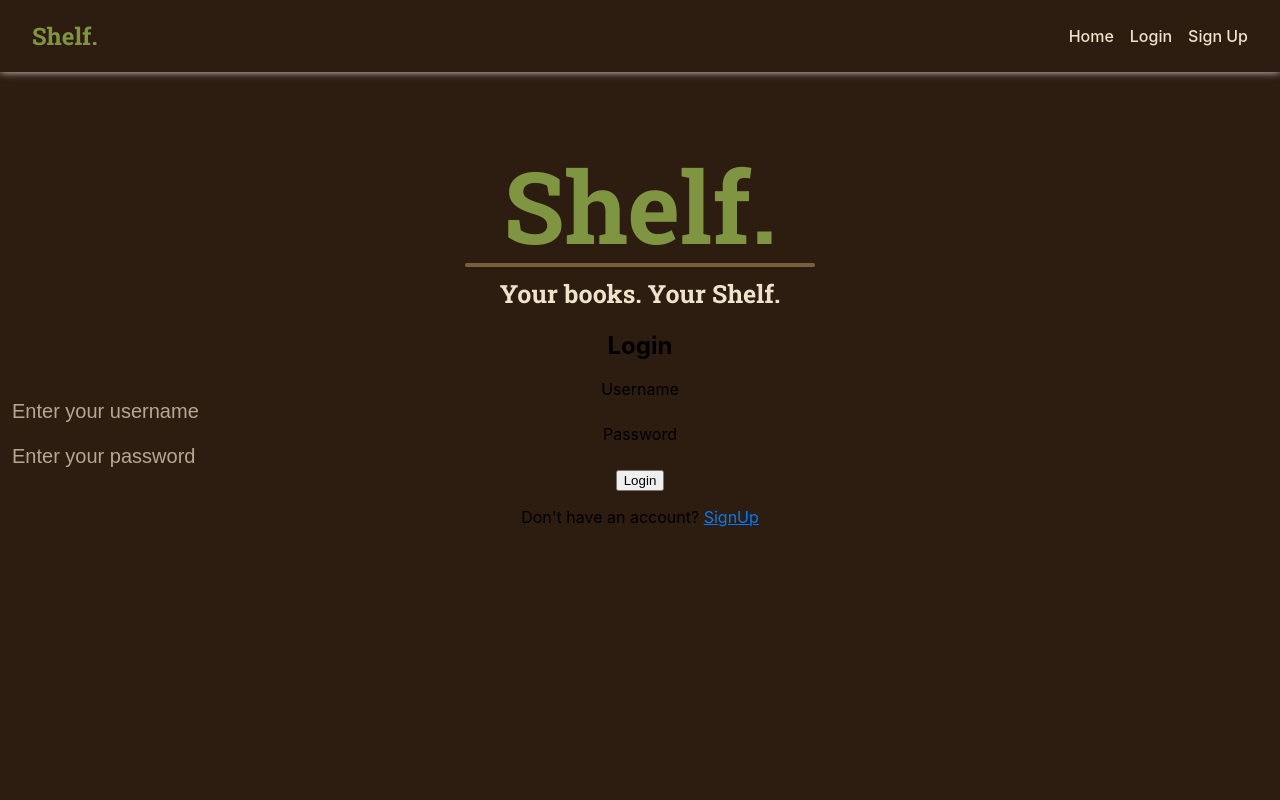
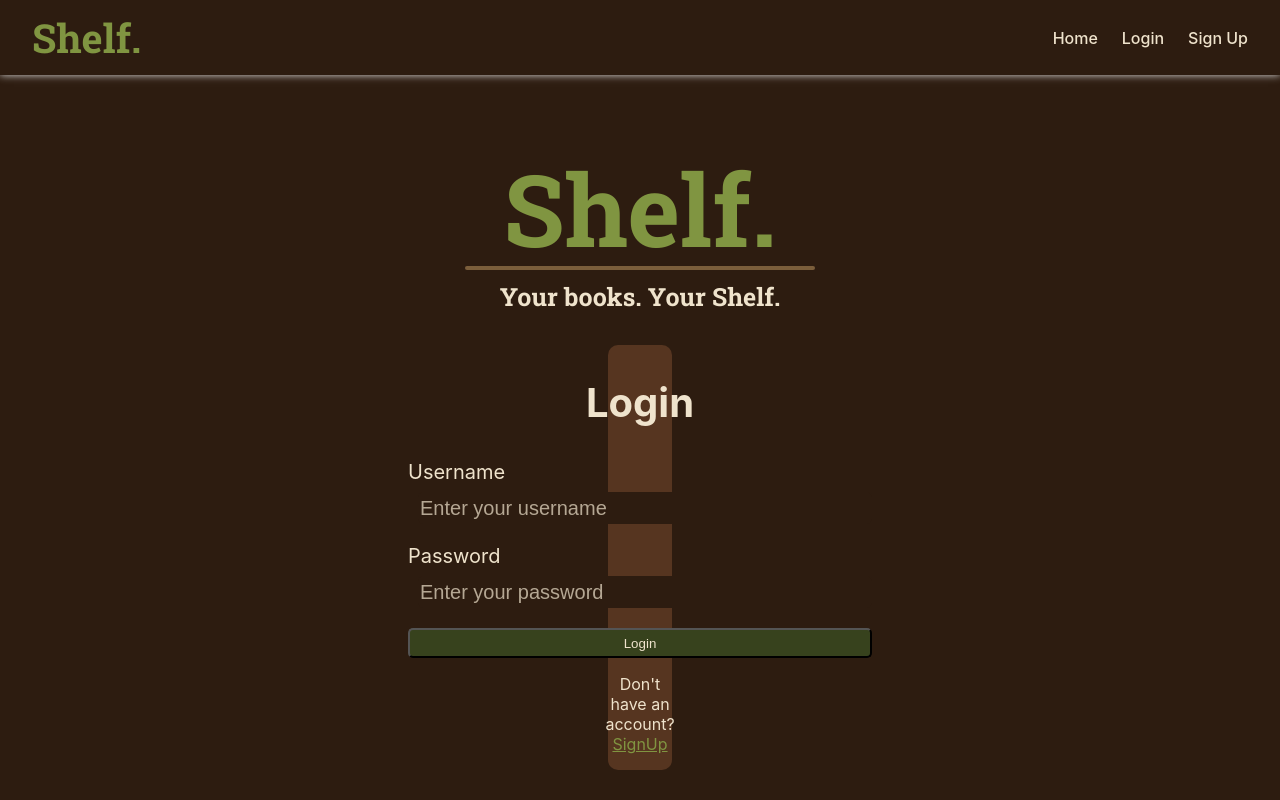
Before and after one commit to JonahIrons/Shelf., a React (Create React App) app in the folder bookshelf-app/frontend/: page /login in a window 1280 px wide. Built offline with nearby package versions, Linux system fonts and the light colour scheme.

Commit message:
Added login/signup styling
Added styling to the login/signup pages.

```diff
--- a/bookshelf-app/frontend/src/App.css
+++ b/bookshelf-app/frontend/src/App.css
@@ -6,6 +6,7 @@
   --moss-green: #607031ff;
   --feldgrau: #4e5e53ff;
   --dark-moss-green: rgb(55, 66, 29);
+  --light-bistre: rgb(86, 53, 32);
 
   /* CSS HSL */
   --bistre: hsla(24, 47%, 12%, 1);
--- a/bookshelf-app/frontend/src/components/LoginSignup/Login.css
+++ b/bookshelf-app/frontend/src/components/LoginSignup/Login.css
@@ -0,0 +1,68 @@
+.login-container {
+    background-color: var(--light-bistre);
+    display: flex;
+    flex-direction: column;
+    align-items: center;
+    text-align: left;
+    margin-top: 2rem;
+    margin-left: 38rem;
+    margin-right: 38rem;
+    border-radius: 10px;
+}
+
+h2 {
+    font-size: 40px;
+    color: var(--pearl);
+}
+
+.form-group {
+    padding-bottom: 20px;
+    display: flex;
+    flex-direction: column;
+}
+
+.form-group input {
+    background-color: var(--bistre);
+    width: 450px;
+    border-radius: 5px;
+    height: 30px;
+    display: flex;
+    align-items: center;
+}
+
+.form-group label {
+    color: var(--pearl);
+    font-size: 20px;
+    margin-bottom: 8px;
+}
+
+input::placeholder {
+    color: var(--pearl);
+    opacity: 0.7;
+}
+
+.login-container button {
+    background-color: var(--dark-moss-green);
+    color: var(--pearl);
+    border-radius: 5px;
+    align-items: center;
+    width: 100%;
+    height: 30px;
+    transition: 0.3s;
+}
+
+.login-container button:hover {
+    background-color: var(--light-bistre);
+    cursor: pointer;
+    transition: 0.3s;
+}
+
+.toggle-link {
+    color: var(--moss-green);
+    text-decoration: underline;
+}
+
+p {
+    text-align: center;
+    color: var(--pearl);
+}
--- a/bookshelf-app/frontend/src/components/LoginSignup/Login.jsx
+++ b/bookshelf-app/frontend/src/components/LoginSignup/Login.jsx
@@ -1,5 +1,6 @@
 import React, { useState } from 'react';
 import { Link } from 'react-router-dom';
+import './Login.css'
 
 export const Login = () => {
 
@@ -27,12 +28,11 @@ export const Login = () => {
                     Login
                 </button>
             </form>
-            <p style={{ textAlign: "center" }}>
+            <p>
                 Don't have an account?{" "}
                 <Link
                     to='/signup'
                     className='toggle-link'
-                    style={{ color: "#007BFF", textDecoration: "underline"}}
                 >
                     SignUp
                 </Link>
--- a/bookshelf-app/frontend/src/components/LoginSignup/SignUp.jsx
+++ b/bookshelf-app/frontend/src/components/LoginSignup/SignUp.jsx
@@ -35,12 +35,11 @@ export const SignUp = () => {
                     Sign Up
                 </button>
             </form>
-            <p style={{ textAlign: "center" }}>
+            <p>
                 Already have an account?{" "}
                 <Link
                     to='/login'
                     className='toggle-link'
-                    style={{ color: "#007BFF", textDecoration: "underline"}}
                 >
                     Login
                 </Link>
--- a/bookshelf-app/frontend/src/components/NavBar.css
+++ b/bookshelf-app/frontend/src/components/NavBar.css
@@ -14,22 +14,25 @@
     padding: 0rem 2rem;
     background-color: var(--bistre);
     box-shadow: 0px 0px 8px #ddd;
+    height: 75px;
 }
 
 .nav-links {
     list-style: none;
     display: flex;
-    gap: 1rem;
+    gap: 1.5rem;
 }
 
 .nav-links a {
     text-decoration: none;
     color: var(--pearl);
     font-weight: 500;
+    transition: 0.3s;
 }
 
 .nav-links a:hover {
     color: var(--moss-green);
+    transition: 0.3s;
 }
 
 .logo {
```
